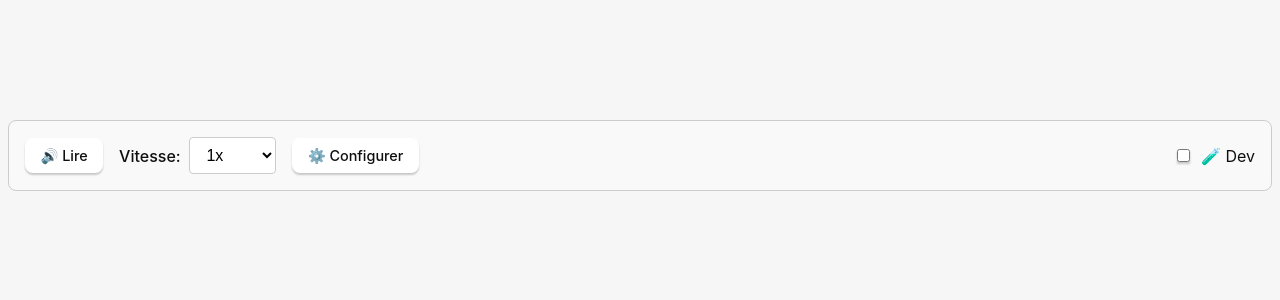
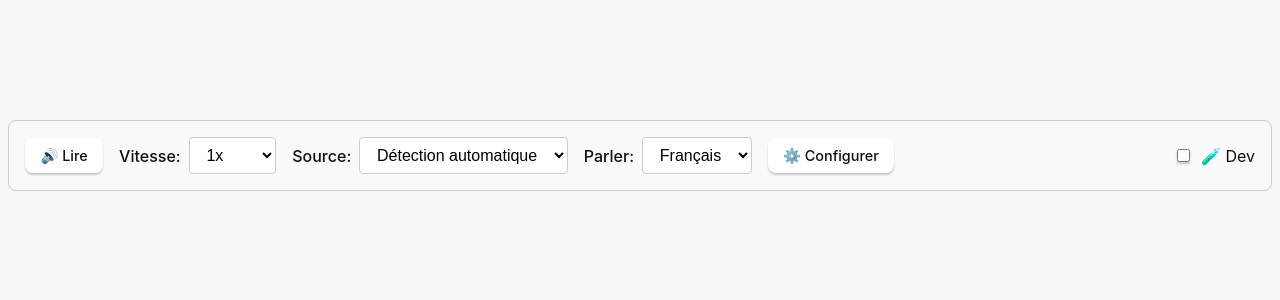
Before and after one commit to upskaling/gsp-ui, a Vue app: page / in a window 1280 px wide. Shown: the top 300 px of the page. Built offline with nearby package versions, Linux system fonts and the light colour scheme.

Commit message:
Ajouter la sélection de la langue source et cible
- Langue source: détection automatique par défaut, ou choix manuel (FR/EN)
- Langue cible: choix de la langue de synthèse vocale (FR/EN)
- Les deux langues sont persistées en configuration
- Traduction adaptée selon les langues sélectionnées

```diff
--- a/src/App.css
+++ b/src/App.css
@@ -149,6 +149,37 @@
 }
 
 .speed-select:disabled {
+  opacity: 0.5;
+  cursor: not-allowed;
+}
+
+.language-controls {
+  display: flex;
+  align-items: center;
+  gap: 0.5rem;
+  flex-wrap: wrap;
+}
+
+.language-controls label {
+  font-weight: 500;
+  white-space: nowrap;
+}
+
+.language-select {
+  padding: 0.5em 0.8em;
+  font-size: 1em;
+  border-radius: 4px;
+  border: 1px solid #ccc;
+  background-color: #ffffff;
+  cursor: pointer;
+  transition: border-color 0.25s;
+}
+
+.language-select:hover {
+  border-color: #396cd8;
+}
+
+.language-select:disabled {
   opacity: 0.5;
   cursor: not-allowed;
 }
@@ -319,4 +350,14 @@ button {
   .speed-select:hover {
     border-color: #24c8db;
   }
+
+  .language-select {
+    border-color: #555;
+    background-color: #0f0f0f98;
+    color: #f6f6f6;
+  }
+
+  .language-select:hover {
+    border-color: #24c8db;
+  }
 }
--- a/src/App.vue
+++ b/src/App.vue
@@ -24,6 +24,17 @@ const recordingKey = ref(false);
 const isSpeaking = ref(false);
 const playbackSpeed = ref(1.0);
 const speedOptions = [0.75, 1.0, 1.25, 1.5, 2.0];
+const sourceLanguage = ref("auto");
+const targetLanguage = ref("fr");
+const sourceLanguageOptions = [
+  { code: "auto", label: "Détection automatique" },
+  { code: "fr", label: "Français" },
+  { code: "en", label: "English" }
+];
+const targetLanguageOptions = [
+  { code: "fr", label: "Français" },
+  { code: "en", label: "English" }
+];
 const devMode = ref(false);
 let shortcutInProgress = false;
 
@@ -117,6 +128,46 @@ async function toggleDevMode() {
   }
 }
 
+async function loadSourceLanguage() {
+  try {
+    sourceLanguage.value = await invoke("load_source_language");
+    console.log("[loadSourceLanguage] Langue source chargée:", sourceLanguage.value);
+  } catch (error) {
+    console.error("Erreur lors du chargement de la langue source:", error);
+  }
+}
+
+async function setSourceLanguage(lang: string) {
+  console.log("[setSourceLanguage] Nouvelle langue source:", lang);
+  sourceLanguage.value = lang;
+  try {
+    await invoke("save_source_language", { language: lang });
+    console.log("[setSourceLanguage] Langue source sauvegardée");
+  } catch (error) {
+    console.error("Erreur lors de la sauvegarde de la langue source:", error);
+  }
+}
+
+async function loadTargetLanguage() {
+  try {
+    targetLanguage.value = await invoke("load_target_language");
+    console.log("[loadTargetLanguage] Langue cible chargée:", targetLanguage.value);
+  } catch (error) {
+    console.error("Erreur lors du chargement de la langue cible:", error);
+  }
+}
+
+async function setTargetLanguage(lang: string) {
+  console.log("[setTargetLanguage] Nouvelle langue cible:", lang);
+  targetLanguage.value = lang;
+  try {
+    await invoke("save_target_language", { language: lang });
+    console.log("[setTargetLanguage] Langue cible sauvegardée");
+  } catch (error) {
+    console.error("Erreur lors de la sauvegarde de la langue cible:", error);
+  }
+}
+
 async function setPlaybackSpeed(speed: number) {
   console.log("[setPlaybackSpeed] Nouvelle vitesse:", speed);
   playbackSpeed.value = speed;
@@ -156,6 +207,8 @@ async function saveShortcutConfig() {
 onMounted(async () => {
   await loadShortcutConfig();
   await loadPlaybackSpeed();
+  await loadSourceLanguage();
+  await loadTargetLanguage();
   await loadDevMode();
   window.addEventListener("keydown", handleKeydown);
 
@@ -228,6 +281,34 @@ onUnmounted(() => {
             </option>
           </select>
         </div>
+        <div class="language-controls">
+          <label for="source-lang-select">Source:</label>
+          <select
+            id="source-lang-select"
+            v-model="sourceLanguage"
+            @change="setSourceLanguage(sourceLanguage)"
+            :disabled="isSpeaking"
+            class="language-select"
+          >
+            <option v-for="lang in sourceLanguageOptions" :key="lang.code" :value="lang.code">
+              {{ lang.label }}
+            </option>
+          </select>
+        </div>
+        <div class="language-controls">
+          <label for="target-lang-select">Parler:</label>
+          <select
+            id="target-lang-select"
+            v-model="targetLanguage"
+            @change="setTargetLanguage(targetLanguage)"
+            :disabled="isSpeaking"
+            class="language-select"
+          >
+            <option v-for="lang in targetLanguageOptions" :key="lang.code" :value="lang.code">
+              {{ lang.label }}
+            </option>
+          </select>
+        </div>
         <button @click="showShortcutConfig = !showShortcutConfig" class="config-btn">
           ⚙️ Configurer
         </button>
```
Also changed, not shown: 1 other file (tests, documents, lock files or other folders).
